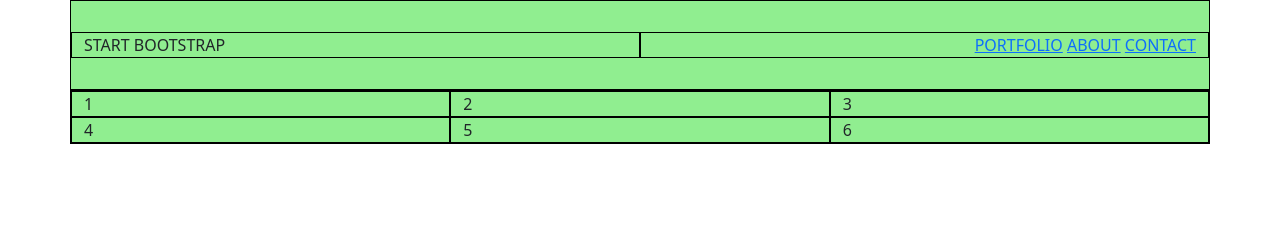
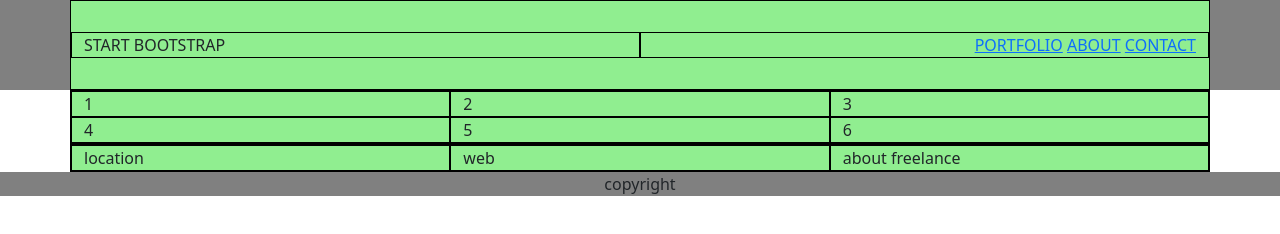
Before and after one commit to AnnaSpjut/html-css-bootstrap-freelancer, a plain HTML site: page index.html in a window 1280 px wide. Drawn offline with nearby package versions, Linux system fonts and the light colour scheme.

Commit message:
[add] footer

```diff
--- a/assets/css/style.css
+++ b/assets/css/style.css
@@ -4,6 +4,7 @@
   border: 1px solid black;
 }
 
-header{
+header, footer{
   height: 90px;
+  background-color: grey;
 }
--- a/index.html
+++ b/index.html
@@ -39,7 +39,7 @@
 
     </section>
 
-    <!-- section portfoglio -->
+    <!-- section portfolio -->
     <section>
       <div class="container">
         <div class="row">
@@ -49,15 +49,26 @@
           <div class="col-12 col-md-6 col-lg-4">4</div>
           <div class="col-12 col-md-6 col-lg-4">5</div>
           <div class="col-12 col-md-6 col-lg-4">6</div>
-
         </div>
       </div>
     </section>
     <!-- section about -->
     <!-- sectiom form -->
     <!-- section contact -->
+    <section>
+      <div class="container">
+        <div class="row">
+          <div class="col-12 col-md-4">location</div>
+          <div class="col-12 col-md-4">web</div>
+          <div class="col-12 col-md-4">about freelance</div>
+        </div>
+      </div>
+    </section>
 </main>
 
   <!-- FOOTER -->
+  <footer class="align-items-center h-100">
+    <div class="text-center">copyright</div>
+  </footer>
 </body>
 </html>
```
